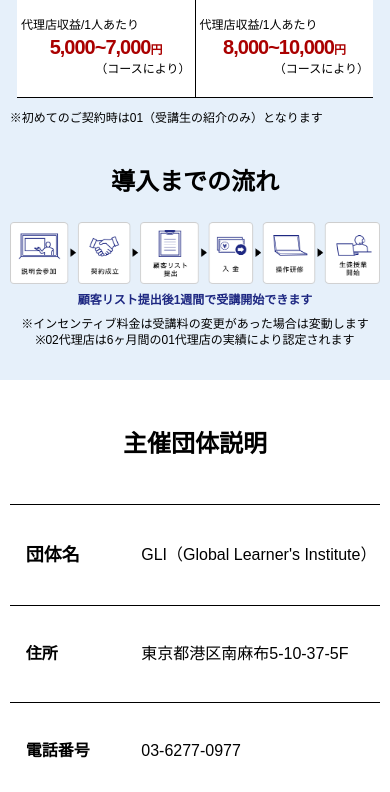
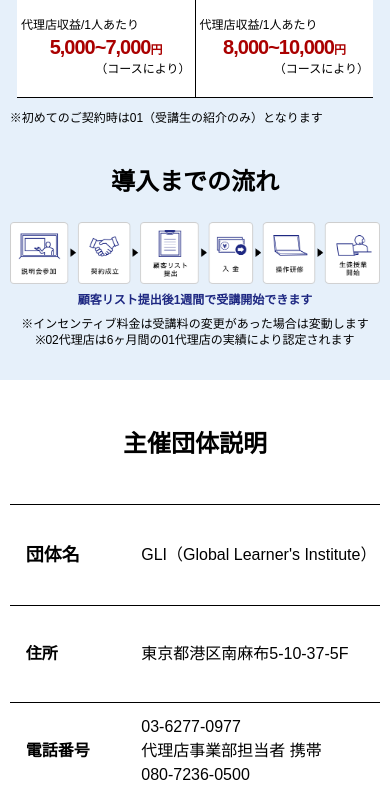
Before and after one commit to nao-uru/gli-lp, a website: page index.html in a window 390 px wide. Shown: the part 11208-12000 px from the top of the page. Drawn offline with nearby package versions, Linux system fonts and the light colour scheme; files whose address does not match are found by name.

Commit message:
[add] 携帯番号の追加

```diff
--- a/index.html
+++ b/index.html
@@ -579,7 +579,7 @@
               </tbody>
               <tbody class="border-bottom">
                 <th class="text-xl md:text-base font-bold py-9 text-left pl-11 md:pl-4">電話番号</th>
-                <td class="text-xl md:text-base pl-2">03-6277-0977</td>
+                <td class="text-xl md:text-base pl-2">03-6277-0977<br class="hidden md:block"><span class="ml-12 md:ml-0 md:mt-3">代理店事業部担当者 携帯<br class="hidden md:block"> 080-7236-0500</span></td>
               </tbody>
               <tbody class="border-bottom">
                 <th class="text-xl md:text-sm md:w-1/3 font-bold py-9 text-left pl-11 md:pl-2">メールアドレス</th>
```
Also changed, not shown: dist/style.css.
